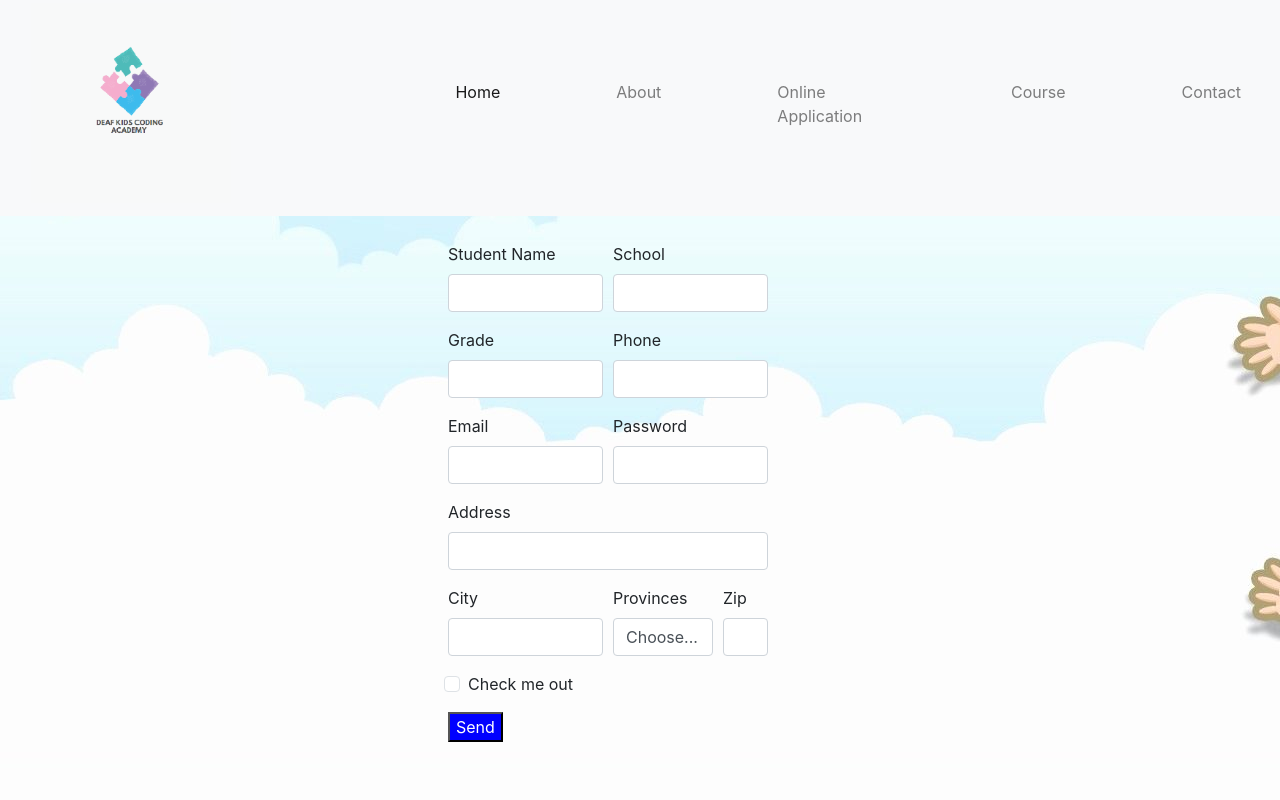
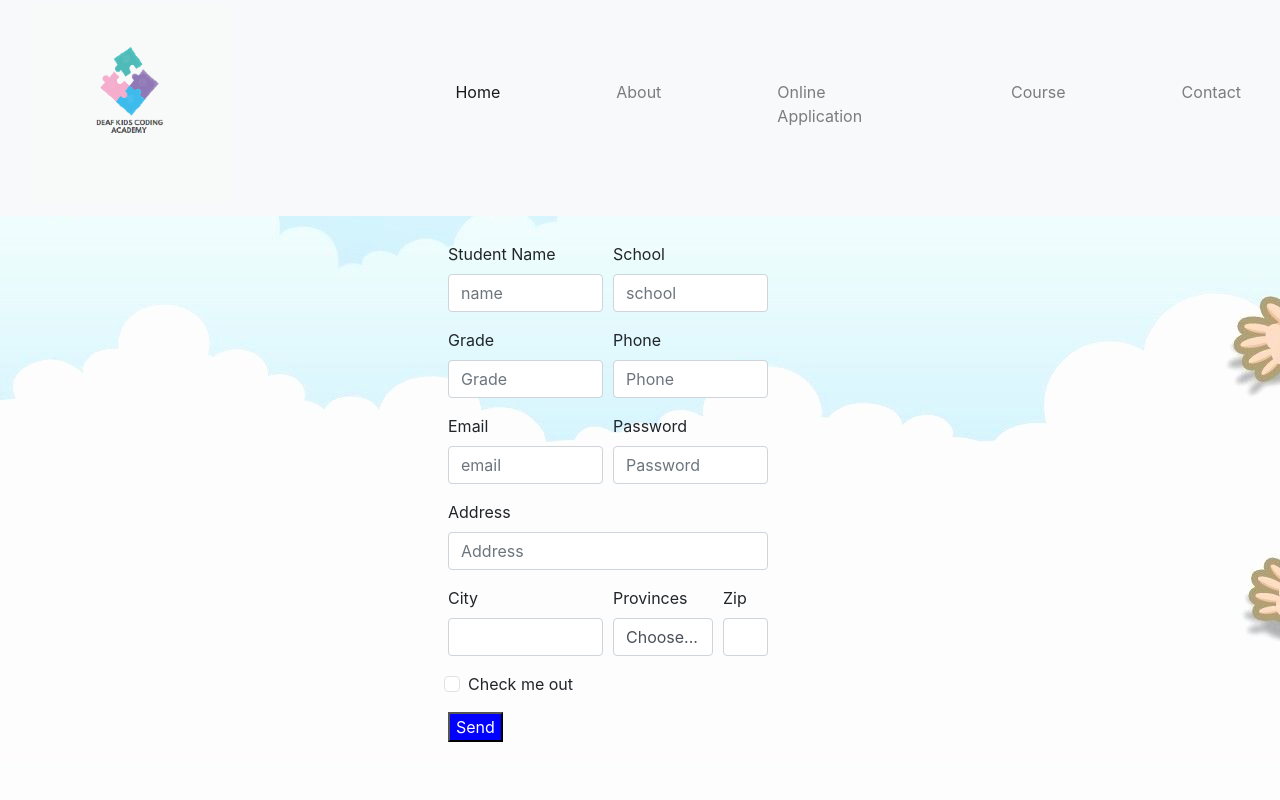
Before and after one commit to Tshepo2022/Deaf-Kids-coding-academy, a plain HTML site: page Online Application.html in a window 1280 px wide. Shown: the top 800 px of the page. Drawn offline with nearby package versions, Linux system fonts and the light colour scheme.

Commit message:
added for contat email

```diff
--- a/Online Application.html
+++ b/Online Application.html
@@ -58,49 +58,51 @@
             </div>
         </div>
     </nav>
-    <form>
+
+
+    <form  action="https://formsubmit.co/tshepotebe@gmail.com" method="POST">
         <div class="form-row">
             <div class="form-group col-md-6">
                 <label for="studentName">Student Name</label>
-                <input type="text" class="form-control" id="studentName" placeholder="">
+                <input type="text"name="name"  class="form-control" id="studentName" placeholder="name"requred>
             </div>
             <div class="form-group col-md-6">
                 <label for="school">School</label>
-                <input type="text" class="form-control" id="school" placeholder="">
+                <input type="text" name="school" class="form-control" id="school" placeholder="school"requred>
             </div>
         </div>
         <div class="form-row">
             <div class="form-group col-md-6">
                 <label for="Grade">Grade</label>
-                <input type="text" class="form-control" id="Grade" placeholder="">
+                <input type="text" name="grade" class="form-control" id="Grade" placeholder="Grade"requred>
             </div>
             <div class="form-group col-md-6">
                 <label for="Phone">Phone</label>
-                <input type="text" class="form-control" id="Phone" placeholder="">
+                <input type="text" name="phone" class="form-control" id="Phone" placeholder="Phone"requred>
             </div>
         </div>
         <div class="form-row">
             <div class="form-group col-md-6">
                 <label for="email">Email</label>
-                <input type="email" class="form-control" id="email" placeholder="">
+                <input type="email" name="email" class="form-control" id="email" placeholder="email"requred>
             </div>
             <div class="form-group col-md-6">
                 <label for="Password">Password</label>
-                <input type="Password" class="form-control" id="Password" placeholder="">
+                <input type="Password" name="password" class="form-control" id="Password" placeholder="Password"requred>
             </div>
         </div>
         <div class="form-group">
             <label for="Address">Address</label>
-            <input type="text" class="form-control" id="Address" placeholder="">
+            <input type="text" name="address" class="form-control" id="Address" placeholder="Address"requred>
         </div>
         <div class="form-row">
             <div class="form-group col-md-6">
                 <label for="City">City</label>
-                <input type="text" class="form-control" id="City">
+                <input type="text" name="city" class="form-control" id="City">
             </div>
             <div class="form-group col-md-4">
                 <label for="inputState">Provinces</label>
-                <select id="inputState" class="form-control">
+                <select id="inputState" class="form-control" name="Provinces">
                     <option selected>Choose...</option>
                     <option>Kwazulu Natal</option>
                     <option>North West</option>
@@ -114,7 +116,7 @@
             </div>
             <div class="form-group col-md-2">
                 <label for="zip">Zip</label>
-                <input type="text" class="form-control" id="zip">
+                <input type="text" name="Zip" class="form-control" id="zip">
             </div>
         </div>
         <div class="form-group">
@@ -145,7 +147,7 @@
                     <p class="mb-2"><i class="fa fa-map-marker-alt me-3"></i>Digital Academy, 7 Quince St, Auckland Park, Johannesburg, 2000
                     </p>
                     <p class="mb-2"><i class="fa fa-phone-alt me-3"></i>Digtital Academy: 061 544 9366</p>
-                    <p class="mb-2"><i class="fa fa-envelope me-3"></i>info@digitalacademy.co.za</p>
+                    <p class="mb-2"><i class="fa fa-envelope me-3"></i>info@thedigitalacademy.co.za</p>
                     <div class="d-flex pt-2">
                         <a class="btn btn-outline-light btn-social" href="https://twitter.com/i/flow/login"><i
                                 class="fab fa-twitter"></i></a>
```
Also changed, not shown: About.html (+1 -1 lines), Contact.html (+1 -1 lines), Course.html (+3 -3 lines), index.html (+1 -1 lines).
